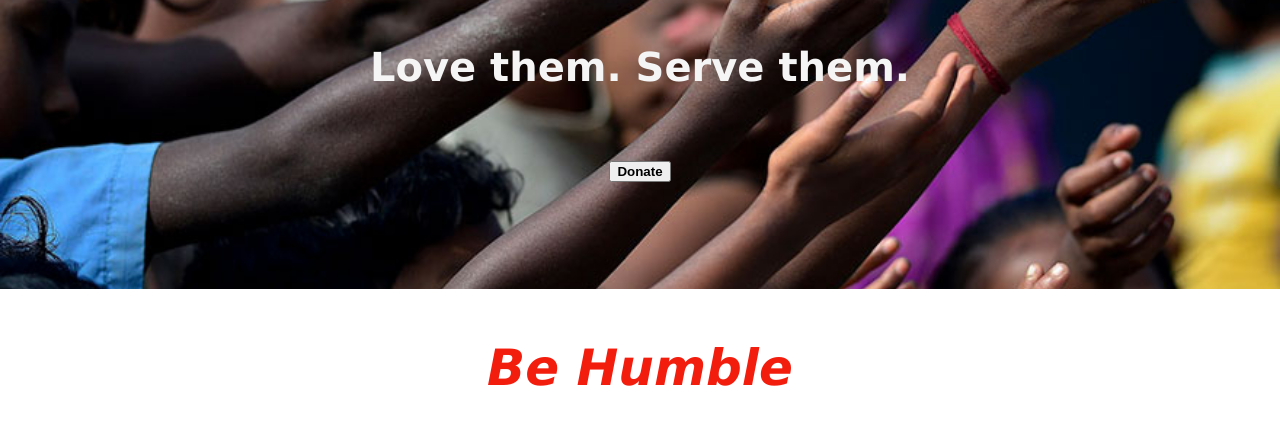
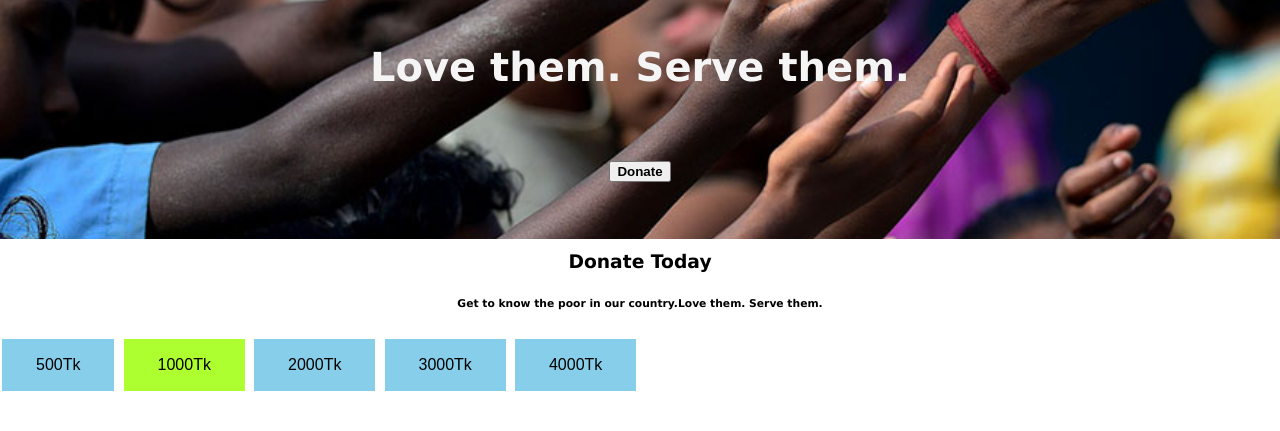
Before and after one commit to moushumitazen/Donate-Poor-Pepole, a plain HTML site: page index.html in a window 1280 px wide. Shown: the part 369-800 px from the top of the page. Drawn offline with Linux system fonts and the light colour scheme.

Commit message:
button create

```diff
--- a/index.html
+++ b/index.html
@@ -23,10 +23,77 @@
             </div>
         </div>
 
+        <div class="full-width">
+            <h3>Donate Today</h3>
+            <h6>Get to know the poor in our country.Love them. Serve them.</h6>
+
+            <style>
+                .button {
+                    background-color: #4CAF50;
+                    /* Green */
+                    border: none;
+                    color: white;
+                    padding: 15px 32px;
+                    text-align: center;
+                    text-decoration: none;
+                    display: inline-block;
+                    font-size: 16px;
+                    margin: 4px 2px;
+                    cursor: pointer;
+                }
+
+                .button1 {
+                    background-color: white;
+                    color: black;
+                    border: 2px solid skyblue;
+                    background-color: skyblue;
+                }
+
+                .button2 {
+                    background-color: white;
+                    color: black;
+                    border: 2px solid greenyellow;
+                    background-color: greenyellow;
+                }
+
+                .button3 {
+                    background-color: white;
+                    color: black;
+                    border: 2px solid skyblue;
+                    background-color: skyblue;
+                }
+
+                .button4 {
+                    background-color: white;
+                    color: black;
+                    border: 2px solid skyblue;
+                    background-color: skyblue;
+                }
+
+                .button5 {
+                    background-color: white;
+                    color: black;
+                    border: 2px solid skyblue;
+                    background-color: skyblue;
+                }
+            </style>
+            </head>
+
+            <body>
+
+                <button class="button button1">500Tk</button>
+                <button class="button button2">1000Tk</button>
+                <button class="button button3">2000Tk</button>
+                <button class="button button4">3000Tk</button>
+                <button class="button button5">4000Tk</button>
+
+        </div>
+
     </section>
 </body>
 <footer>
     <p><b><i>Be Humble</i></b></p>
 </footer>
 
+
 </html>
--- a/style.css
+++ b/style.css
@@ -5,7 +5,7 @@ body {
 }
 
 .top-banner {
-    height: 600px;
+    height: 550px;
     background-image: url(images/donation13.png);
     background-size: cover;
 
@@ -38,9 +38,21 @@ h5 {
 
 }
 
+h3 {
+    text-align: center;
+    padding-top: 50px;
+}
+
+h6 {
+    text-align: center;
+    padding: none;
+}
+
+
 footer {
     text-align: center;
     font-size: 50px;
     color: rgb(243, 29, 14);
     font-style: inherit;
+    padding-top: 550px
 }
```
